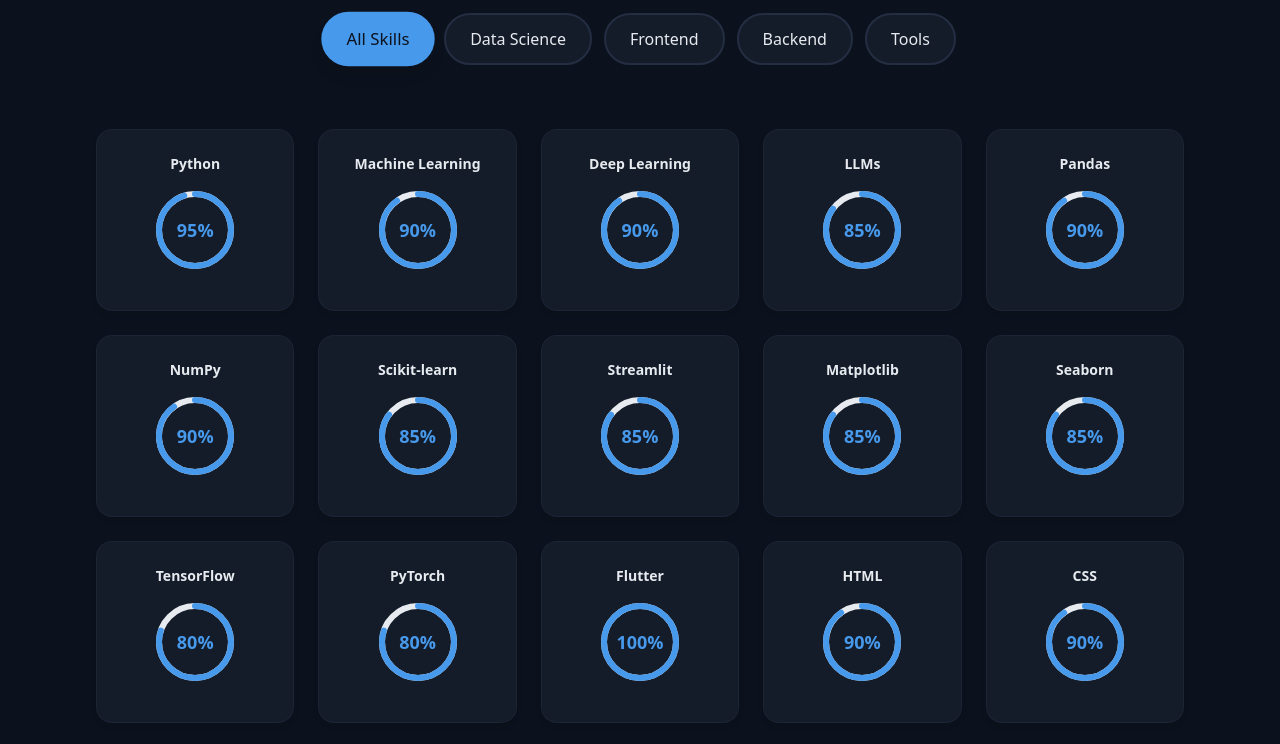
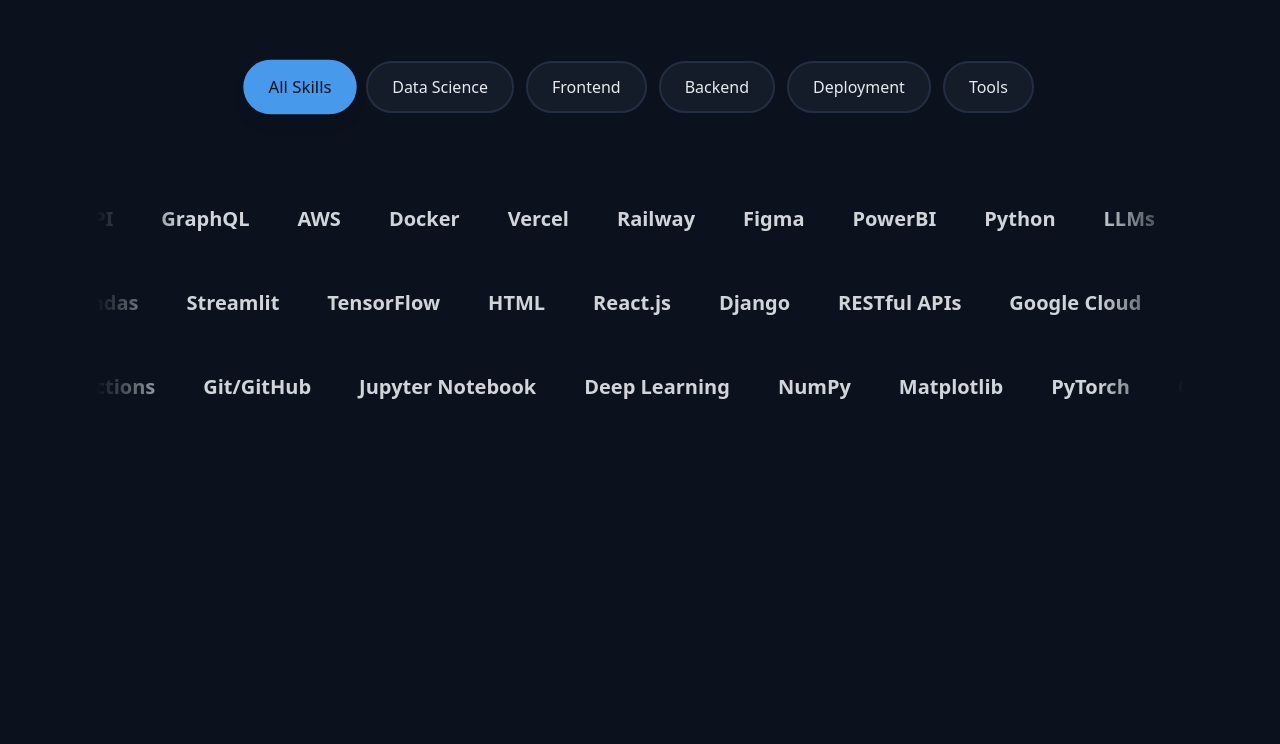
Before and after one commit to WaiYanMinMin/portfolio, a React (Vite) app: page / in a window 1280 px wide. Shown: the part 2100-2844 px from the top of the page. Built offline with nearby package versions, Linux system fonts and the light colour scheme.

Commit message:
update skills animation and update resume

```diff
--- a/src/components/AboutSection.jsx
+++ b/src/components/AboutSection.jsx
@@ -87,6 +87,8 @@ export const AboutSection = () => {
             </a>
             <a
               href="https://drive.google.com/file/d/1w1Ju7Zt5unm6pgFylSWUy-eN8JbCjftO/view?usp=sharing"
+              target="_blank"
+              rel="noopener noreferrer"
               className="px-6 py-3 rounded-full border-2 border-primary/50 text-primary hover:bg-primary/10 transition-all duration-300 hover:border-primary"
             >
               Download resume
--- a/src/components/SkillsSection.jsx
+++ b/src/components/SkillsSection.jsx
@@ -1,52 +1,62 @@
-// Skills section - showcase your technical skills
+// Skills section - showcase your technical skills with sliding marquee
 import { useState } from "react";
 import { cn } from "@/lib/utils";
 
 // Customize these skills with your own!
-// Change the name, level (0-100), and category
 const skills = [
   // Data Science skills
-  { name: "Python", level: 95, category: "data-science" },
-  { name: "Machine Learning", level: 90, category: "data-science" },
-  { name: "Deep Learning", level: 90, category: "data-science" },
-  { name: "LLMs", level: 85, category: "data-science" },
-  { name: "Pandas", level: 90, category: "data-science" },
-  { name: "NumPy", level: 90, category: "data-science" },
-  { name: "Scikit-learn", level: 85, category: "data-science" },
-  { name: "Streamlit", level: 85, category: "data-science" },
-  { name: "Matplotlib", level: 85, category: "data-science" },
-  { name: "Seaborn", level: 85, category: "data-science" },
-  { name: "TensorFlow", level: 80, category: "data-science" },
-  { name: "PyTorch", level: 80, category: "data-science" },
+  { name: "Python", category: "data-science" },
+  { name: "Machine Learning", category: "data-science" },
+  { name: "Deep Learning", category: "data-science" },
+  { name: "LLMs", category: "data-science" },
+  { name: "Pandas", category: "data-science" },
+  { name: "NumPy", category: "data-science" },
+  { name: "Scikit-learn", category: "data-science" },
+  { name: "Streamlit", category: "data-science" },
+  { name: "Matplotlib", category: "data-science" },
+  { name: "Seaborn", category: "data-science" },
+  { name: "TensorFlow", category: "data-science" },
+  { name: "PyTorch", category: "data-science" },
 
   // Frontend skills
-  { name: "Flutter", level: 100, category: "frontend" },
-  { name: "HTML", level: 90, category: "frontend" },
-  { name: "CSS", level: 90, category: "frontend" },
-  { name: "Tailwind CSS", level: 50, category: "frontend" },
-  { name: "React.js", level: 50, category: "frontend" },
+  { name: "Flutter", category: "frontend" },
+  { name: "HTML", category: "frontend" },
+  { name: "CSS", category: "frontend" },
+  { name: "Tailwind CSS", category: "frontend" },
+  { name: "React.js", category: "frontend" },
 
   // Backend skills
-  { name: "Flask ", level: 80, category: "backend" },
-  { name: "FastAPI ", level: 75, category: "backend" },
-  { name: "Django ", level: 70, category: "backend" },
-  { name: "SQL", level: 65, category: "backend" },
-  { name: "GraphQL", level: 60, category: "backend" },
-  { name: "RESTful APIs", level: 60, category: "backend" },
-  { name: "WebSockets ", level: 60, category: "backend" },
+  { name: "Flask", category: "backend" },
+  { name: "FastAPI", category: "backend" },
+  { name: "Django", category: "backend" },
+  { name: "SQL", category: "backend" },
+  { name: "GraphQL", category: "backend" },
+  { name: "RESTful APIs", category: "backend" },
+  { name: "WebSockets", category: "backend" },
+
+  // Deployment
+  { name: "AWS", category: "deployment" },
+  { name: "Google Cloud", category: "deployment" },
+  { name: "Azure", category: "deployment" },
+  { name: "Docker", category: "deployment" },
+  { name: "Kubernetes", category: "deployment" },
+  { name: "Terraform", category: "deployment" },
+  { name: "Vercel", category: "deployment" },
+  { name: "Netlify", category: "deployment" },
+  { name: "GitHub Actions", category: "deployment" },
+  { name: "Railway", category: "deployment" },
+  { name: "Heroku", category: "deployment" },
 
   // Tools
-  { name: "Git/GitHub", level: 90, category: "tools" },
-  { name: "Docker", level: 70, category: "tools" },
-  { name: "AWS", level: 70, category: "tools" },
-  { name: "Figma", level: 85, category: "tools" },
-  { name: "VS Code", level: 95, category: "tools" },
-  { name: "Jupyter Notebook", level: 95, category: "tools" },
-  { name: "PowerBI", level: 70, category: "tools" },
-  { name: "Tableau", level: 70, category: "tools" },
+  { name: "Git/GitHub", category: "tools" },
+  { name: "Figma", category: "tools" },
+  { name: "VS Code", category: "tools" },
+  { name: "Jupyter Notebook", category: "tools" },
+  { name: "PowerBI", category: "tools" },
+  { name: "Tableau", category: "tools" },
 ];
 
-const categories = ["all", "data-science", "frontend", "backend", "tools"];
+const categories = ["all", "data-science", "frontend", "backend", "deployment", "tools"];
 
 export const SkillsSection = () => {
   const [activeCategory, setActiveCategory] = useState("all");
@@ -56,8 +66,36 @@ export const SkillsSection = () => {
     (skill) => activeCategory === "all" || skill.category === activeCategory
   );
 
+  // Split into 3 rows (round-robin). For small sets, repeat more so marquee feels full
+  const row0 = filteredSkills.filter((_, i) => i % 3 === 0);
+  const row1 = filteredSkills.filter((_, i) => i % 3 === 1);
+  const row2 = filteredSkills.filter((_, i) => i % 3 === 2);
+  const rows = [row0, row1, row2];
+
+  // Build display array: repeat until at least 18 items per row (avoids sparse look)
+  const minItems = 18;
+  const getDisplaySkills = (rowSkills) => {
+    if (rowSkills.length === 0) return [];
+    const reps = Math.max(2, Math.ceil(minItems / rowSkills.length));
+    return Array(reps)
+      .fill(rowSkills)
+      .flat();
+  };
+
+  // Stagger start, vary speed & alternate direction so rows never all look empty on one side
+  const getRowStyle = (rowSkills, rowIndex) => {
+    const baseDuration = Math.max(rowSkills.length * 2, 20);
+    const durationVariants = [1, 1.15, 0.92];
+    return {
+      width: "max-content",
+      animationDuration: baseDuration * durationVariants[rowIndex] + "s",
+      animationDelay: `-${rowIndex * 7}s`,
+      animationDirection: rowIndex === 1 ? "reverse" : "normal",
+    };
+  };
+
   return (
-    <section id="skills" className="py-24 px-4 relative">
+    <section id="skills" className="py-28 md:py-36 px-4 relative overflow-hidden">
       <div className="container mx-auto max-w-6xl">
         {/* Section header */}
         <div className="text-center mb-16">
@@ -67,11 +105,12 @@ export const SkillsSection = () => {
           <div className="w-24 h-1 bg-primary mx-auto rounded-full"></div>
         </div>
 
-        {/* Category filter buttons - Pill style with icons */}
-        <div className="flex flex-wrap justify-center gap-3 mb-16">
-          {categories.map((category, key) => (
+        {/* Category filter buttons */}
+        <div className="flex flex-wrap justify-center gap-3 mb-12">
+          {categories.map((category) => (
             <button
-              key={key}
+              type="button"
+              key={category}
               onClick={() => setActiveCategory(category)}
               className={cn(
                 "px-6 py-3 rounded-full font-medium transition-all duration-300 capitalize",
@@ -85,53 +124,38 @@ export const SkillsSection = () => {
           ))}
         </div>
 
-        {/* Skills grid - Card style with circular badges */}
-        <div className="grid grid-cols-2 sm:grid-cols-3 md:grid-cols-4 lg:grid-cols-5 gap-6">
-          {filteredSkills.map((skill, key) => (
+        {/* Sliding marquee - 3 rows, text fades to transparent at edges */}
         <div
+          key={activeCategory}
+          className="relative w-full overflow-hidden py-8 min-h-[280px] md:min-h-[340px]"
+          style={{
+            maskImage:
+              "linear-gradient(to right, transparent 0%, black 8%, black 92%, transparent 100%)",
+            WebkitMaskImage:
+              "linear-gradient(to right, transparent 0%, black 8%, black 92%, transparent 100%)",
+          }}
+        >
+          <div className="overflow-hidden space-y-6 md:space-y-8">
+            {rows.map((rowSkills, rowIndex) => (
+              <div key={rowIndex} className="overflow-hidden">
+                <div
+                  className="flex animate-marquee-right gap-8 md:gap-12 py-3"
+                  style={getRowStyle(rowSkills, rowIndex)}
+                >
+                  {[...getDisplaySkills(rowSkills), ...getDisplaySkills(rowSkills)].map((skill, key) => (
+                    <span
                       key={key}
-              className="bg-card p-6 rounded-2xl shadow-md border border-border/50 hover:shadow-xl hover:border-primary/30 transition-all duration-300 hover:-translate-y-1 flex flex-col items-center text-center group"
+                      className="flex-shrink-0 font-semibold text-lg md:text-xl text-foreground/90 hover:text-primary transition-colors whitespace-nowrap"
                     >
-              {/* Skill name */}
-              <h3 className="font-semibold text-sm mb-4 group-hover:text-primary transition-colors line-clamp-2">
                       {skill.name}
-              </h3>
-
-              {/* Circular progress indicator */}
-              <div className="relative w-20 h-20 mb-4">
-                <svg className="transform -rotate-90 w-20 h-20">
-                  <circle
-                    cx="40"
-                    cy="40"
-                    r="36"
-                    stroke="currentColor"
-                    strokeWidth="6"
-                    fill="none"
-                    className="text-secondary/30"
-                  />
-                  <circle
-                    cx="40"
-                    cy="40"
-                    r="36"
-                    stroke="currentColor"
-                    strokeWidth="6"
-                    fill="none"
-                    strokeDasharray={`${2 * Math.PI * 36}`}
-                    strokeDashoffset={`${2 * Math.PI * 36 * (1 - skill.level / 100)}`}
-                    className="text-primary transition-all duration-1000"
-                    strokeLinecap="round"
-                  />
-                </svg>
-                <div className="absolute inset-0 flex items-center justify-center">
-                  <span className="text-lg font-bold text-primary">
-                    {skill.level}%
                     </span>
-                </div>
+                  ))}
                 </div>
               </div>
             ))}
           </div>
         </div>
+      </div>
     </section>
   );
 };
--- a/src/index.css
+++ b/src/index.css
@@ -20,6 +20,7 @@
   --animate-fade-in-delay-3: fade-in 0.7s ease-out 0.6s forwards;
   --animate-fade-in-delay-4: fade-in 0.7s ease-out 0.8s forwards;
   --animate-meteor: meteor 5s linear infinite;
+  --animate-marquee-right: marquee-right 30s linear infinite;
 
   /* Animation keyframes */
   @keyframes float {
@@ -61,6 +62,15 @@
   100% {
     transform: rotate(215deg) translateX(-500px);
     opacity: 0;
+  }
+}
+
+@keyframes marquee-right {
+  0% {
+    transform: translateX(0);
+  }
+  100% {
+    transform: translateX(-50%);
   }
 }
 
```
Lines whose indentation alone changed are shown as unchanged.
